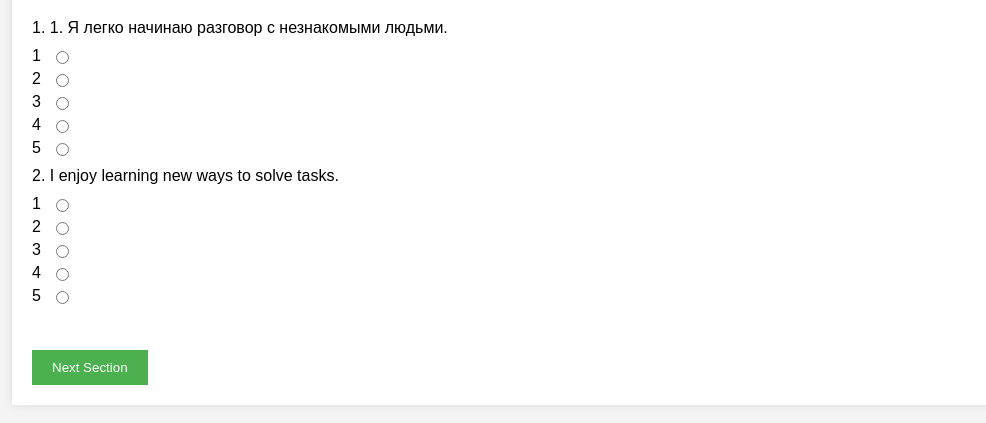
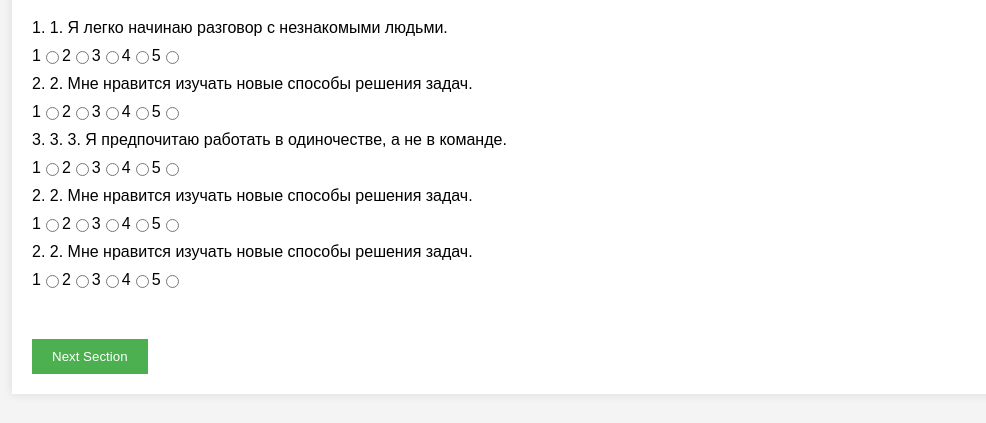
Before and after one commit to Misaki1294/EPBPT, a plain HTML site: page index.html in a window 1280 px wide. Shown: the part 101-524 px from the top of the page, without its empty margins (96-1082 px from the left). Drawn offline with Linux system fonts and the light colour scheme.

Commit message:
Update index.html

```diff
--- a/index.html
+++ b/index.html
@@ -3,7 +3,7 @@
 <head>
     <meta charset="UTF-8">
     <meta name="viewport" content="width=device-width, initial-scale=1.0">
-    <title>EPBPT Test - Section 1</title>
+    <title>EPBPT Тест - Section 1</title>
     <style>
         body {
             font-family: Arial, sans-serif;
@@ -28,14 +28,15 @@
             display: block;
             margin: 10px 0;
         }
-        /* Новый стиль для отступов между цифрами и радиокнопками */
+        /* Выровнять радиокнопки и цифры по горизонтали */
         .radio-wrapper {
             display: flex;
+            justify-content: flex-start;
             align-items: center;
-            margin-bottom: 5px;
+            margin-bottom: 10px;
         }
-        .radio-wrapper span {
-            margin-right: 10px;
+        .radio-wrapper input {
+            margin-left: 5px;
         }
         button {
             margin-top: 40px;
@@ -59,42 +60,68 @@
         <div class="radio-wrapper">
             <span>1</span>
             <input type="radio" name="q1" value="1">
-        </div>
-        <div class="radio-wrapper">
             <span>2</span>
             <input type="radio" name="q1" value="2">
-        </div>
-        <div class="radio-wrapper">
             <span>3</span>
             <input type="radio" name="q1" value="3">
-        </div>
-        <div class="radio-wrapper">
             <span>4</span>
             <input type="radio" name="q1" value="4">
-        </div>
-        <div class="radio-wrapper">
             <span>5</span>
             <input type="radio" name="q1" value="5">
         </div>
 
-        <label>2. I enjoy learning new ways to solve tasks.</label>
+        <label>2. 2.	Мне нравится изучать новые способы решения задач.</label>
         <div class="radio-wrapper">
             <span>1</span>
             <input type="radio" name="q2" value="1">
-        </div>
-        <div class="radio-wrapper">
             <span>2</span>
             <input type="radio" name="q2" value="2">
-        </div>
-        <div class="radio-wrapper">
             <span>3</span>
             <input type="radio" name="q2" value="3">
-        </div>
-        <div class="radio-wrapper">
             <span>4</span>
             <input type="radio" name="q2" value="4">
+            <span>5</span>
+            <input type="radio" name="q2" value="5">
         </div>
+
+        <label>3. 3.	3.	Я предпочитаю работать в одиночестве, а не в команде.</label>
         <div class="radio-wrapper">
+            <span>1</span>
+            <input type="radio" name="q3" value="1">
+            <span>2</span>
+            <input type="radio" name="q3" value="2">
+            <span>3</span>
+            <input type="radio" name="q3" value="3">
+            <span>4</span>
+            <input type="radio" name="q3" value="4">
+            <span>5</span>
+            <input type="radio" name="q3" value="5">
+        </div>
+
+        <label>2. 2.	Мне нравится изучать новые способы решения задач.</label>
+        <div class="radio-wrapper">
+            <span>1</span>
+            <input type="radio" name="q2" value="1">
+            <span>2</span>
+            <input type="radio" name="q2" value="2">
+            <span>3</span>
+            <input type="radio" name="q2" value="3">
+            <span>4</span>
+            <input type="radio" name="q2" value="4">
+            <span>5</span>
+            <input type="radio" name="q2" value="5">
+        </div>
+
+        <label>2. 2.	Мне нравится изучать новые способы решения задач.</label>
+        <div class="radio-wrapper">
+            <span>1</span>
+            <input type="radio" name="q2" value="1">
+            <span>2</span>
+            <input type="radio" name="q2" value="2">
+            <span>3</span>
+            <input type="radio" name="q2" value="3">
+            <span>4</span>
+            <input type="radio" name="q2" value="4">
             <span>5</span>
             <input type="radio" name="q2" value="5">
         </div>
```
